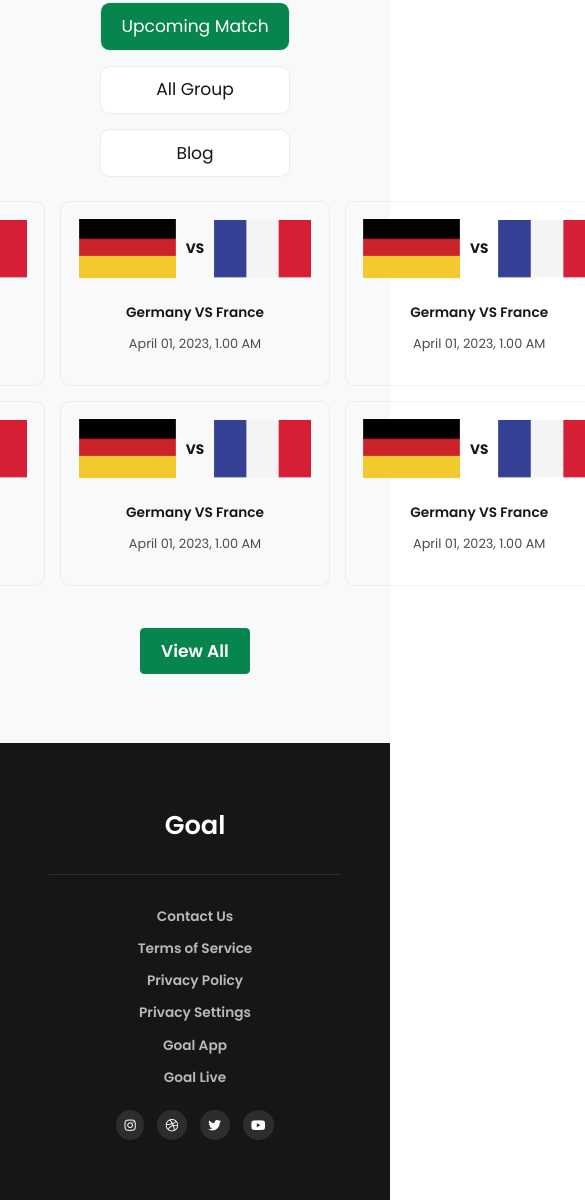
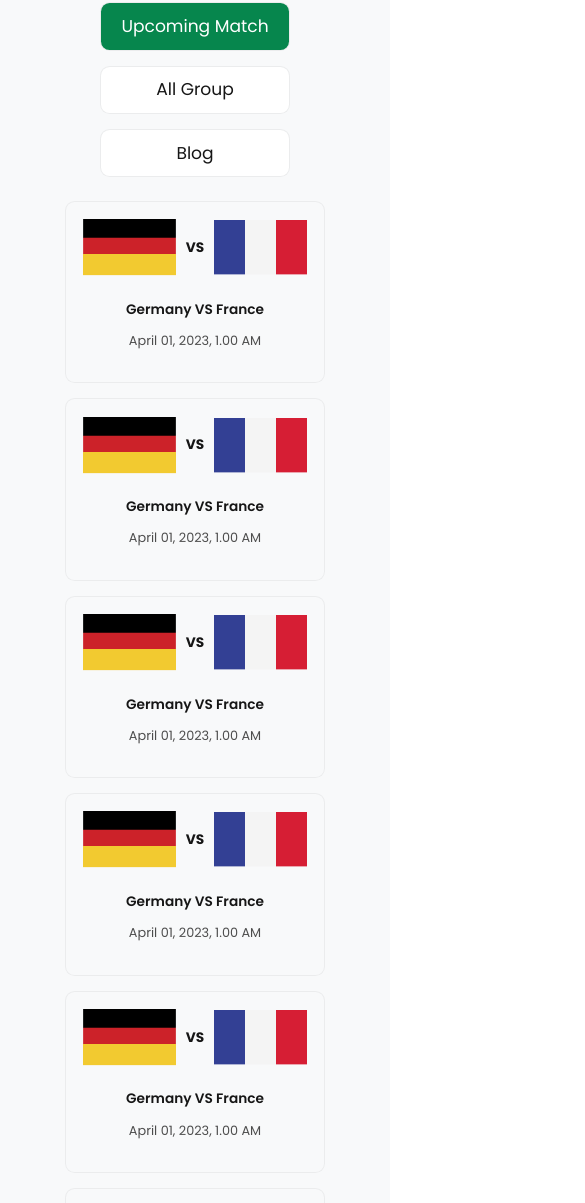
Before and after one commit to TahsinMostafiz/world-cup-website, a plain HTML site: page resources/match.html in a window 390 px wide. Shown: the part 553-1756 px from the top of the page, 585 px wide, since content can reach past the window. Drawn offline with Linux system fonts and the light colour scheme.

Commit message:
I have completed responsive design for all device

```diff
--- a/css/responsive.css
+++ b/css/responsive.css
@@ -23,6 +23,12 @@
     .card{
         max-width: 25rem;
     }
+
+    .matches {
+        grid-template-columns: repeat(2, 31.2rem);
+        width: 70%;
+    }
+
 }
 
 
@@ -102,6 +108,10 @@
 
     .card{
         max-width: 50rem;
+    }
+
+    .matches {
+        width: 100%;
     }
 
     .display-none{
@@ -246,6 +256,10 @@
         grid-template-columns: repeat(1, auto);
     }
 
+    .matches {
+        grid-template-columns: repeat(1, auto);
+    }
+
     .footer-items .footer-menu ul{
         grid-template-columns: repeat(1, auto);
     }
--- a/resources/match.html
+++ b/resources/match.html
@@ -7,7 +7,7 @@
     <title>FIFA World Cup Qatar 2022</title>
 
     <!-- Favicon LInk -->
-    <link rel="shortcut icon" href="./assets/favicon.png" type="image/x-icon">
+    <link rel="shortcut icon" href="../assets/favicon.png" type="image/x-icon">
 
     <!-- Google Fonts Links -->
     <link rel="preconnect" href="https://fonts.googleapis.com">
```
